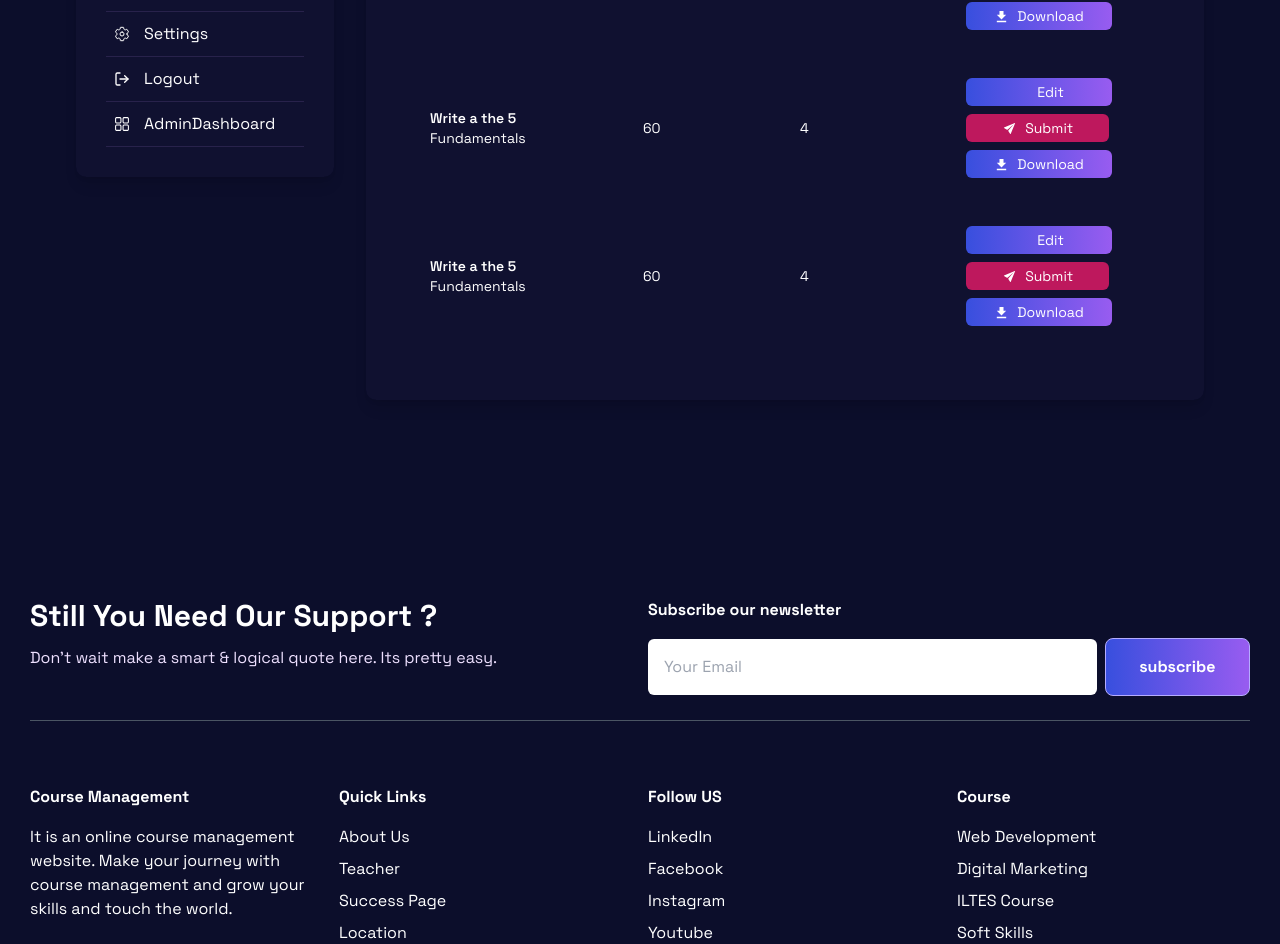
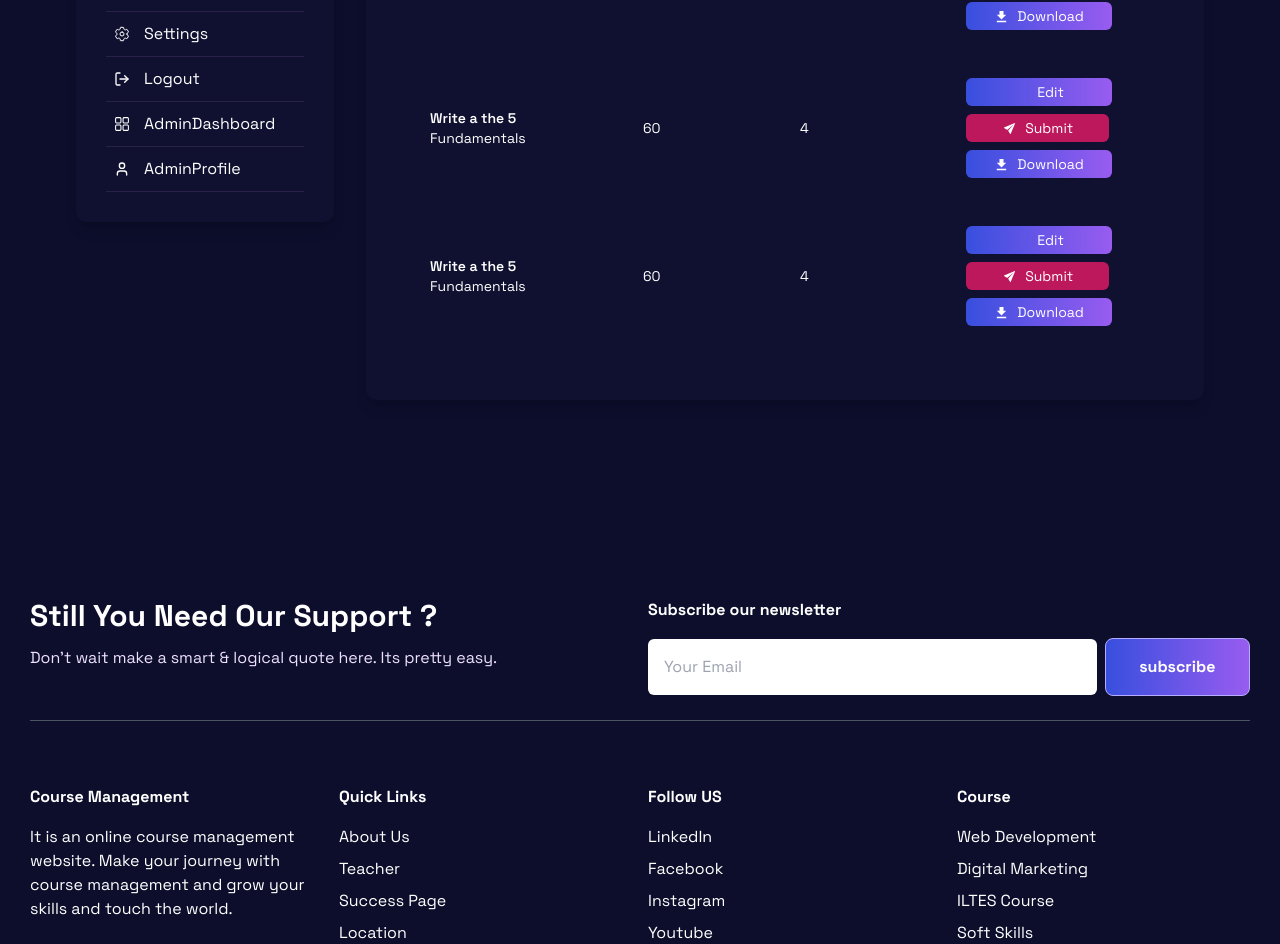
Before and after one commit to SaymanRabbi/course_managment_frontend, a React (Vite) app: page /dashboard/assignments in a window 1280 px wide. Shown: the part 770-1714 px from the top of the page. Built offline with nearby package versions, Linux system fonts and the light colour scheme; some icons are missing.

Commit message:
adminprofile

```diff
--- a/src/App.tsx
+++ b/src/App.tsx
@@ -16,7 +16,8 @@ import EnrolledCourses from "./Components/Dashboard/EnrolledCourses";
 import Reviews from "./Components/Dashboard/Reviews";
 import QuizAttempts from "./Components/Dashboard/QuizAttempts";
 import Assignments from "./Components/Dashboard/Assignments";
-import AdminDashboard from './Components/Dashboard/AdminDashboard/AdminDashboard';
+import AdminDashboard from "./Components/Dashboard/AdminDashboard/AdminDashboard";
+import AdminProfile from "./Components/Dashboard/AdminDashboard/AdminProfile";
 
 function App() {
   return (
@@ -41,10 +42,13 @@ function App() {
           <Route path="/dashboard/reviews" element={<Reviews />} />
           <Route path="/dashboard/quiz" element={<QuizAttempts />} />
           <Route path="/dashboard/assignments" element={<Assignments />} />
-          <Route path="/dashboard/admin-dashboard" element={<AdminDashboard />} />
+
           {/* Admin Dashboard */}
-
-
+          <Route
+            path="/dashboard/admin-dashboard"
+            element={<AdminDashboard />}
+          />
+          <Route path="/dashboard/admin-profile" element={<AdminProfile />} />
         </Route>
       </Routes>
     </>
--- /dev/null
+++ b/src/Components/Dashboard/AdminDashboard/AdminProfile.tsx
@@ -0,0 +1,11 @@
+import Profile from "../Profile";
+
+const AdminProfile = () => {
+    return (
+        <div>
+            <Profile />
+        </div>
+    );
+};
+
+export default AdminProfile;
--- a/src/Components/DashboardSideBar/Sidebar.tsx
+++ b/src/Components/DashboardSideBar/Sidebar.tsx
@@ -63,6 +63,11 @@ const Sidebar = () => {
       icon: <RxDashboard />,
       link: "/dashboard/admin-dashboard",
     },
+    {
+      name: "AdminProfile",
+      icon: <LuUser />,
+      link: "/dashboard/admin-profile",
+    },
   ];
   return (
     <div className=" pt-[20px] pr-[30px] pb-[30px] pl-[30px] shadow-lg rounded-[10px] bg-bgPrimary/10">
```
